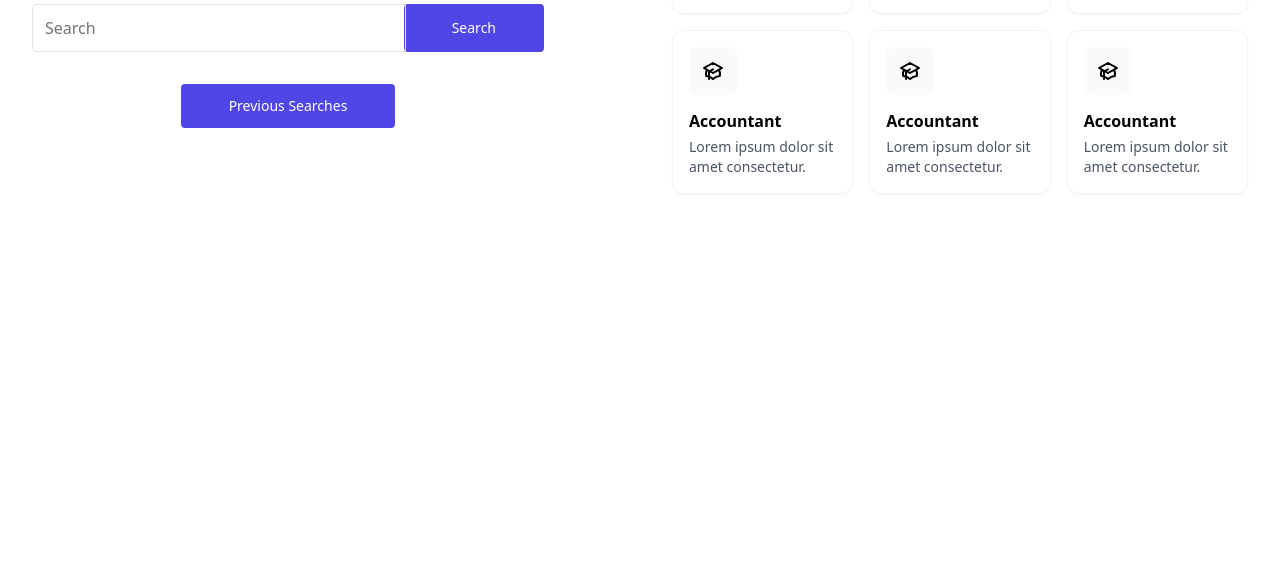
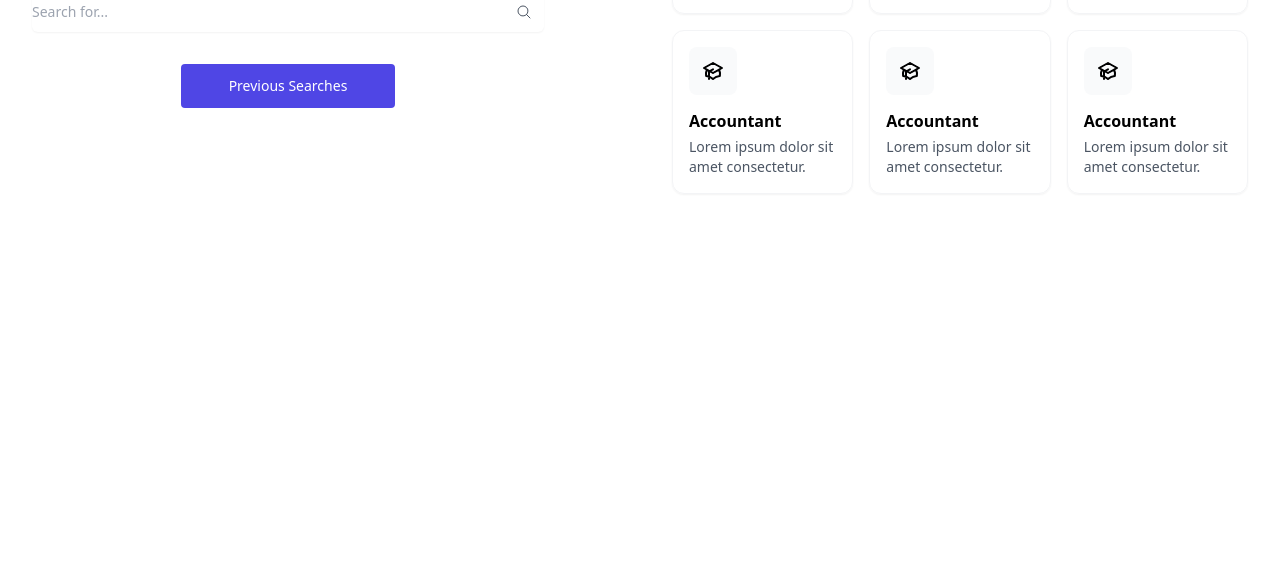
Before and after one commit to TheQuestioningCake/nasa-photo-search, a plain HTML site: page search-result.html in a window 1280 px wide. Shown: the part 214-800 px from the top of the page. Drawn offline with nearby package versions, Linux system fonts and the light colour scheme.

Commit message:
try new search button

```diff
--- a/search-result.html
+++ b/search-result.html
@@ -39,7 +39,8 @@
                     </form> -->
 
                     <!-- have to fix the search bar if using this code snippet -->
-                    <div class="relative flex">
+                    <!-- commented out for now testing new search bar -->
+                    <!-- <div class="relative flex">
                         <input type="search"
                             class="relative m-0 -me-0.5 block flex-auto rounded-s border border-solid border-neutral-200 bg-transparent bg-clip-padding px-3 py-[0.25rem] text-base font-normal leading-[1.6] text-surface outline-none transition duration-200 ease-in-out placeholder:text-neutral-500 focus:z-[3] focus:border-primary focus:shadow-inset focus:outline-none motion-reduce:transition-none dark:border-white/10 dark:text-white dark:placeholder:text-neutral-200 dark:autofill:shadow-autofill dark:focus:border-primary"
                             placeholder="Search" aria-label="Search" id="exampleFormControlInput3"
@@ -49,14 +50,41 @@
                             data-twe-ripple-init data-twe-ripple-color="white" type="button" id="button-addon3">
                             Search
                         </button>
+                    </div> -->
+                    <!--
+  Heads up! 👋
+
+  Plugins:
+    - @tailwindcss/forms
+-->
+                    <!-- possible new search bar -->
+                    <div class="relative">
+                        <label for="Search" class="sr-only"> Search </label>
+
+                        <input type="text" id="Search" placeholder="Search for..."
+                            class="w-full rounded-md border-gray-200 py-2.5 pe-10 shadow-sm sm:text-sm" />
+
+                        <span class="absolute inset-y-0 end-0 grid w-10 place-content-center">
+                            <button type="button" class="text-gray-600 hover:text-gray-700">
+                                <span class="sr-only">Search</span>
+
+                                <svg xmlns="http://www.w3.org/2000/svg" fill="none" viewBox="0 0 24 24"
+                                    stroke-width="1.5" stroke="currentColor" class="h-4 w-4">
+                                    <path stroke-linecap="round" stroke-linejoin="round"
+                                        d="M21 21l-5.197-5.197m0 0A7.5 7.5 0 105.196 5.196a7.5 7.5 0 0010.607 10.607z" />
+                                </svg>
+                            </button>
+                        </span>
                     </div>
 
+                    <!-- Previous search button -->
                     <a href="#"
                         class="mt-8 inline-block rounded bg-indigo-600 px-12 py-3 text-sm font-medium text-white transition hover:bg-indigo-700 focus:outline-none focus:ring focus:ring-yellow-400">
                         Previous Searches
                     </a>
+                </div>
 
-               </div>
+                <!-- placeholders for the pictures can copy more and possibly add a scroll function -->
                 <div class="grid grid-cols-2 gap-4 sm:grid-cols-3">
                     <a class="block rounded-xl border border-gray-100 p-4 shadow-sm hover:border-gray-200 hover:ring-1 hover:ring-gray-200 focus:outline-none focus:ring"
                         href="#">
```
